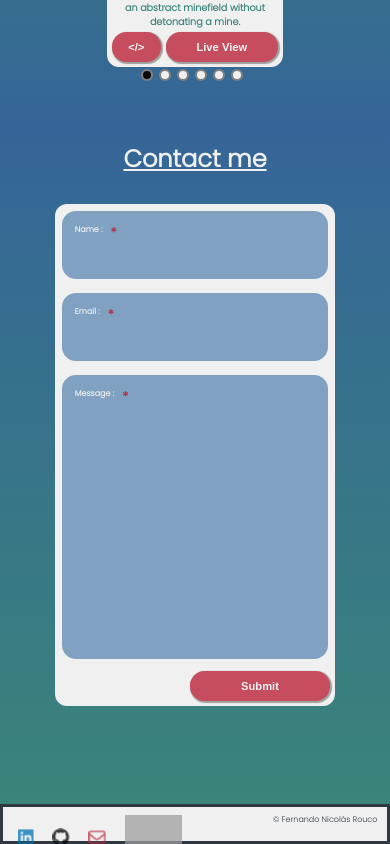
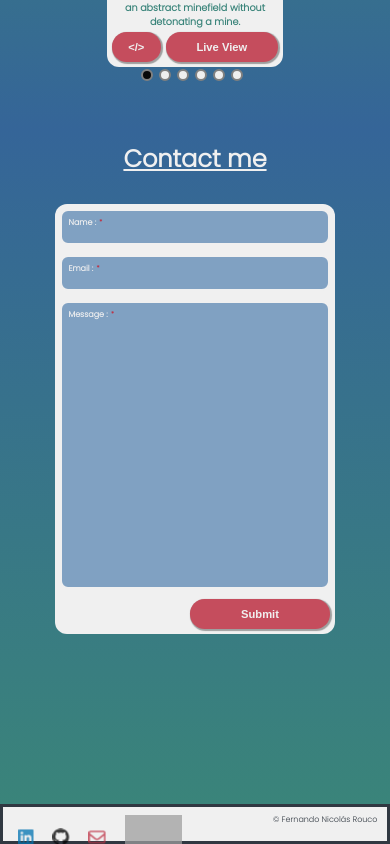
Before and after one commit to fer-rouco/portfolio, a React (Create React App) app in the folder client/: page / in a window 390 px wide. Shown: the part 1137-1981 px from the top of the page. Built offline with nearby package versions, Linux system fonts and the light colour scheme; grey boxes are pictures that could not be loaded.

Commit message:
Minor fix to do the Base fields responsive

```diff
--- a/client/src/components/controls/fields/input/base-field.scss
+++ b/client/src/components/controls/fields/input/base-field.scss
@@ -1,11 +1,11 @@
 .input-container {
-  min-height: 4.5rem;
+  min-height: 4.5em;
   width: 100%;
   color: var(--main-input-color);
   background-color: var(--main-input-background-color);
   padding: 7px;
   border: 2px solid var(--main-white);
-  border-radius: 1rem;
+  border-radius: 1em;
 
   position: relative;
 
@@ -15,31 +15,31 @@
 
   input, textarea, select {
     position: absolute;
-    top: 2rem;
-    left: .8rem;
-    font-size: 1.5rem;
+    top: 1.5em;
+    left: .6em;
+    font-size: 1.5em;
     background-color: var(--main-input-background-color);
     border: none;
-    width: calc(100% - 1.6rem);
+    width: calc(100% - 1.6em);
     outline: none;
   }
 
   .label-container {
     font-weight: 900;
     position: absolute;
-    top: .8rem;
-    left: .8rem;
+    top: .8em;
+    left: .8em;
     z-index: 1;
 
     &__error-label {
       color: var(--main-red);
-      margin-left: 1rem;
+      margin-left: 1em;
     }
 
     &__required {
       color: var(--main-red);
-      margin-left: .5rem;
-      font-size: 0.8rem;
+      margin-left: .5em;
+      font-size: 0.8em;
       top: 0;
       position: absolute;
     }
```
